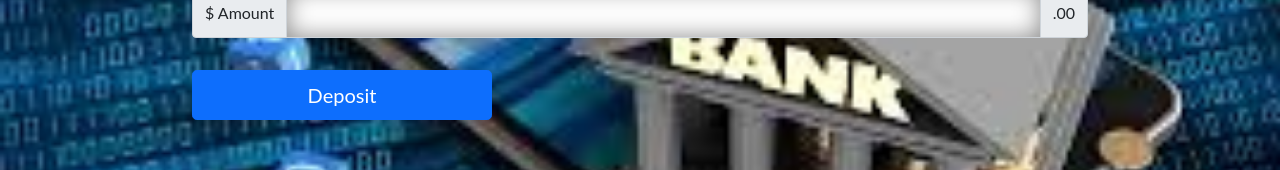
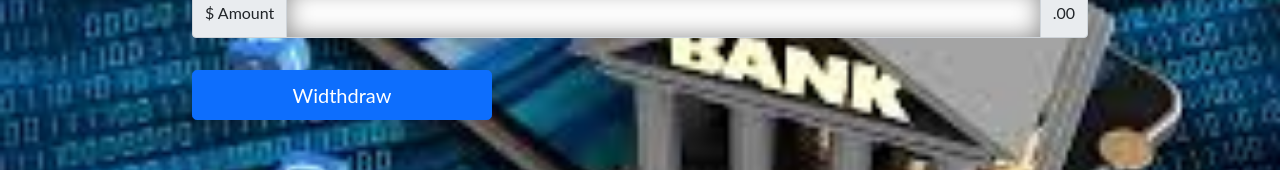
Before and after one commit to Vanisco-T/bank-frontend, a React (Create React App) app: page /widthdraw in a window 1280 px wide. Shown: the part 348-518 px from the top of the page. Built offline with nearby package versions, Linux system fonts and the light colour scheme.

Commit message:
Withdrawal implemnetation

```diff
--- a/src/component/Widthdraw.js
+++ b/src/component/Widthdraw.js
@@ -12,7 +12,7 @@ const Widthdraw = () => {
     async function updateBalance(event) {
         event.preventDefault()
 
-        const req = await fetch('https://backend-c0yf.onrender.com/api/balance', {
+        const req = await fetch('https://backend-c0yf.onrender.com/api/widthdraw', {
             method: 'POST',
             headers: {
                 'Content-Type': 'application/json',
@@ -51,7 +51,7 @@ const Widthdraw = () => {
                             <InputGroup.Text>.00</InputGroup.Text>
                         </InputGroup>
 
-                        <Button className="mt-3" variant="primary" size="lg" onClick={updateBalance}>Deposit</Button>
+                        <Button className="mt-3" variant="primary" size="lg" onClick={updateBalance}>Widthdraw</Button>
                     </>
                 </div>
             </div>
```
